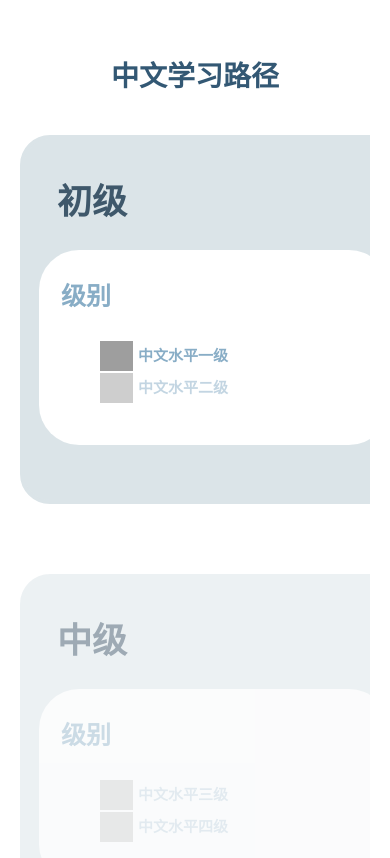
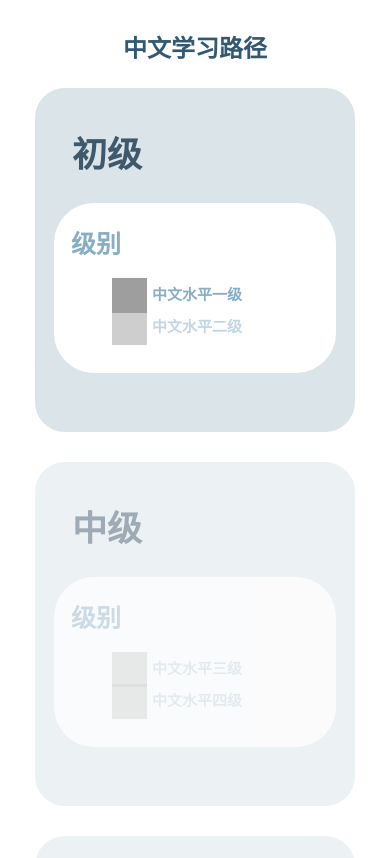
Before and after one commit to jk2yk97/01, a plain HTML site: page index.html in a window 390 px wide. Shown: the top 858 px of the page. Drawn offline with Linux system fonts and the light colour scheme; grey boxes are pictures that could not be loaded.

Commit message:
Update style.css

```diff
--- a/style.css
+++ b/style.css
@@ -392,47 +392,42 @@ li.completed > span {
 }
 
 @media (max-width: 768px) {
+    body {
+        padding: 10px;
+    }
+
+    .container {
+        padding: 0 15px;
+        width: 100%;
+        box-sizing: border-box;
+    }
+
     .years-wrapper {
         flex-direction: column;
-        align-items: center;
+        align-items: stretch;
+        padding: 0 10px;
     }
+
     .year {
         width: 100%;
-        max-width: 500px;
+        max-width: 100%;
+        margin: 0 auto;
+        box-sizing: border-box;
     }
+
     h1 {
-        font-size: 28px;
+        font-size: 24px;
         white-space: normal;
+        text-align: center;
+        padding: 0 15px;
+        margin: 20px auto;
+    }
+
+    .module {
+        padding: 0 5px;
+    }
+
+    .semester {
+        padding: 15px;
     }
 }
-
-body, html {
-    overflow-x: hidden;
-}
-
-.container {
-    overflow: hidden;
-}
-
-[class*="year-"],
-.semester,
-.modal-content,
-.module {
-    overflow: hidden;
-}
-
-.module li {
-    overflow: hidden;
-    text-overflow: ellipsis;
-    white-space: nowrap;
-}
-
-.modal-content {
-    overflow-y: auto;
-}
-
-@media (max-width: 768px) {
-    .years-wrapper {
-        overflow: visible;
-    }
-}
```
